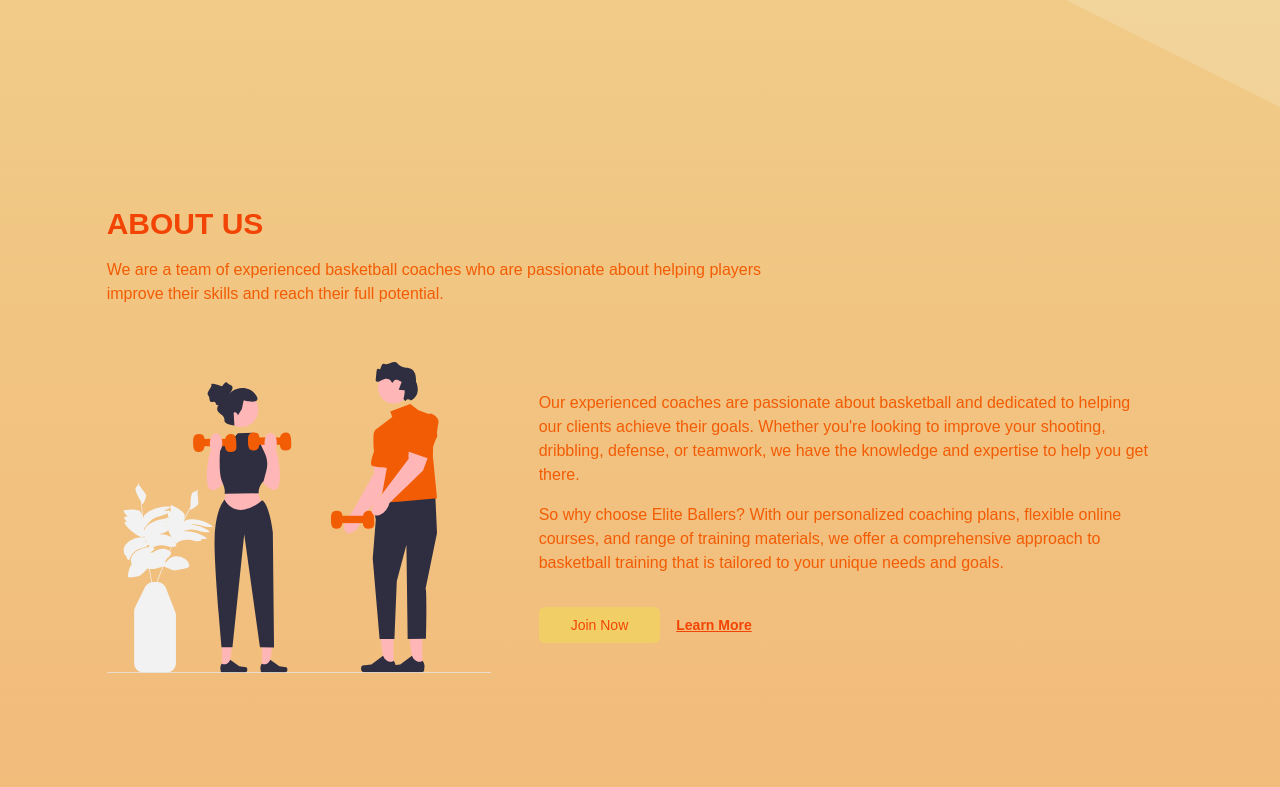
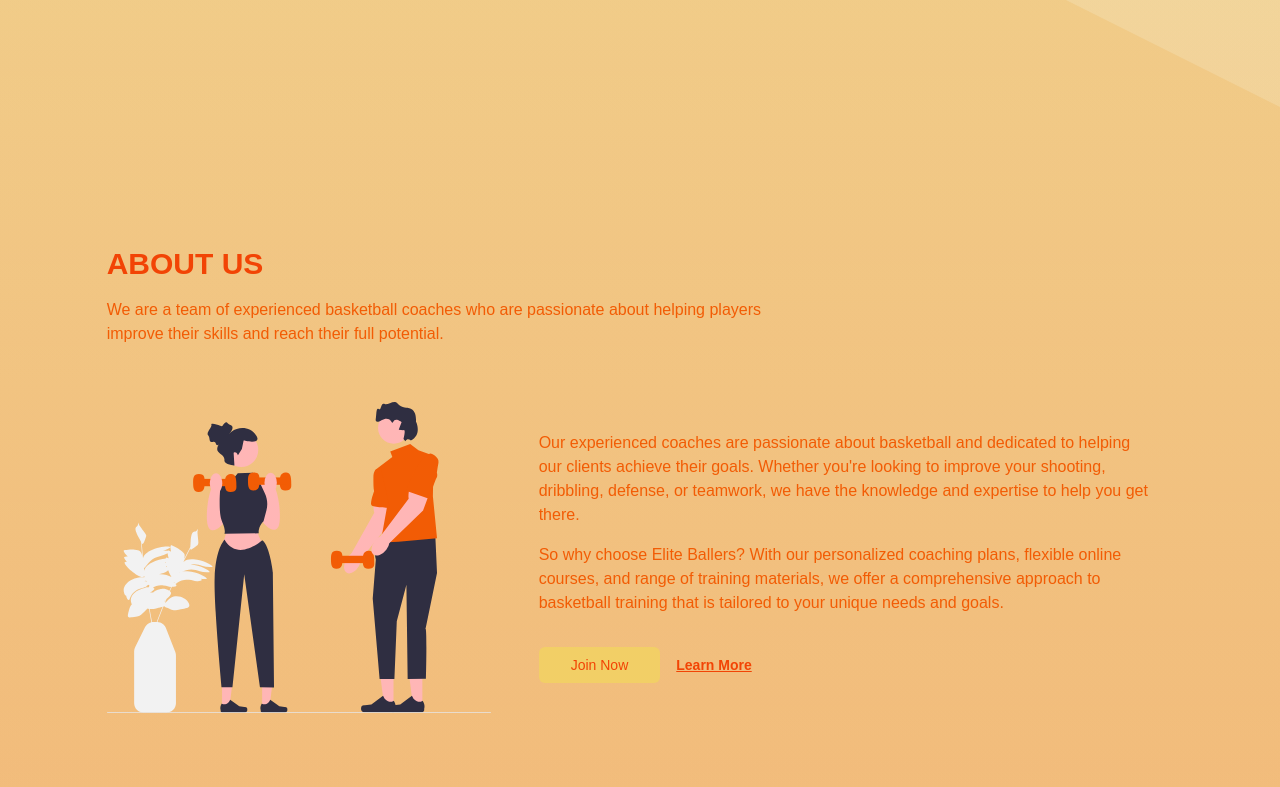
Before and after one commit to kujerocoding/elite-ballers, a React (Vite) app: page / in a window 1280 px wide. Shown: the part 533-1320 px from the top of the page. Built offline with nearby package versions, Linux system fonts and the light colour scheme.

Commit message:
Change input text color to white

```diff
--- a/src/components/aboutus/index.tsx
+++ b/src/components/aboutus/index.tsx
@@ -10,7 +10,7 @@ type Props = {
 
 const AboutUs = ({setSelectedPage}: Props) => {
   return (
-    <section id="aboutus" className='mx-auto w-5/6 py-24 text-primary-light-orange'>
+    <section id="aboutus" className='mx-auto mt-10 w-5/6 py-24 text-primary-light-orange'>
         <motion.div className='flex flex-col gap-14' onViewportEnter={() => setSelectedPage(SelectedPage.AboutUs)}>
             <motion.div
             initial="hidden"
--- a/src/components/contactus/index.tsx
+++ b/src/components/contactus/index.tsx
@@ -10,7 +10,7 @@ type Props = {
 
 const ContactUs = ({setSelectedPage}: Props) => {
 
-    const inputStyles = `mb-5 rounded-lg w-full rounde-lg bg-primary-light-orange px-5 py-3 placeholder-gray-200 focus:outline-primary-yellow`
+    const inputStyles = `mb-5 rounded-lg w-full rounde-lg bg-primary-light-orange px-5 py-3 placeholder-gray-200 focus:outline-primary-yellow text-white`
 
     const {
         register,
```
